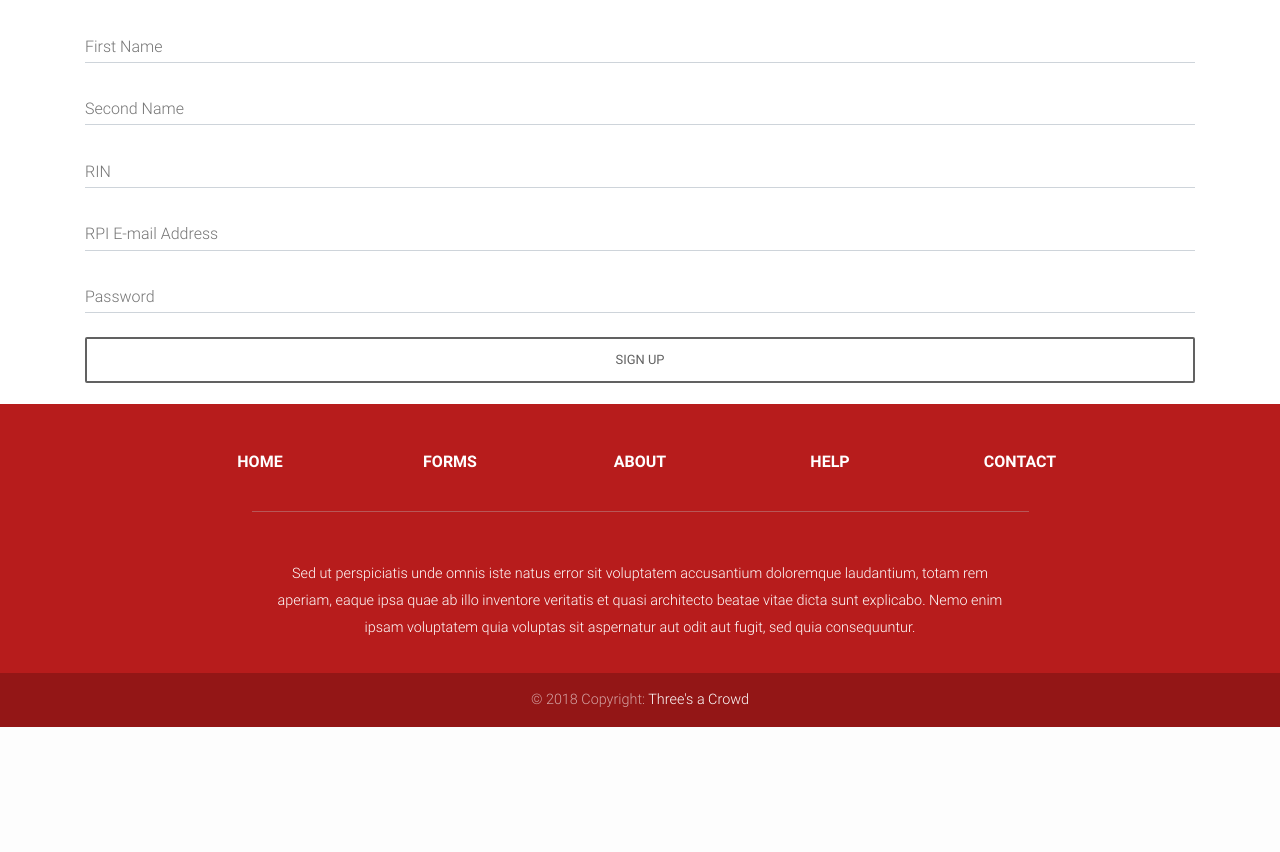
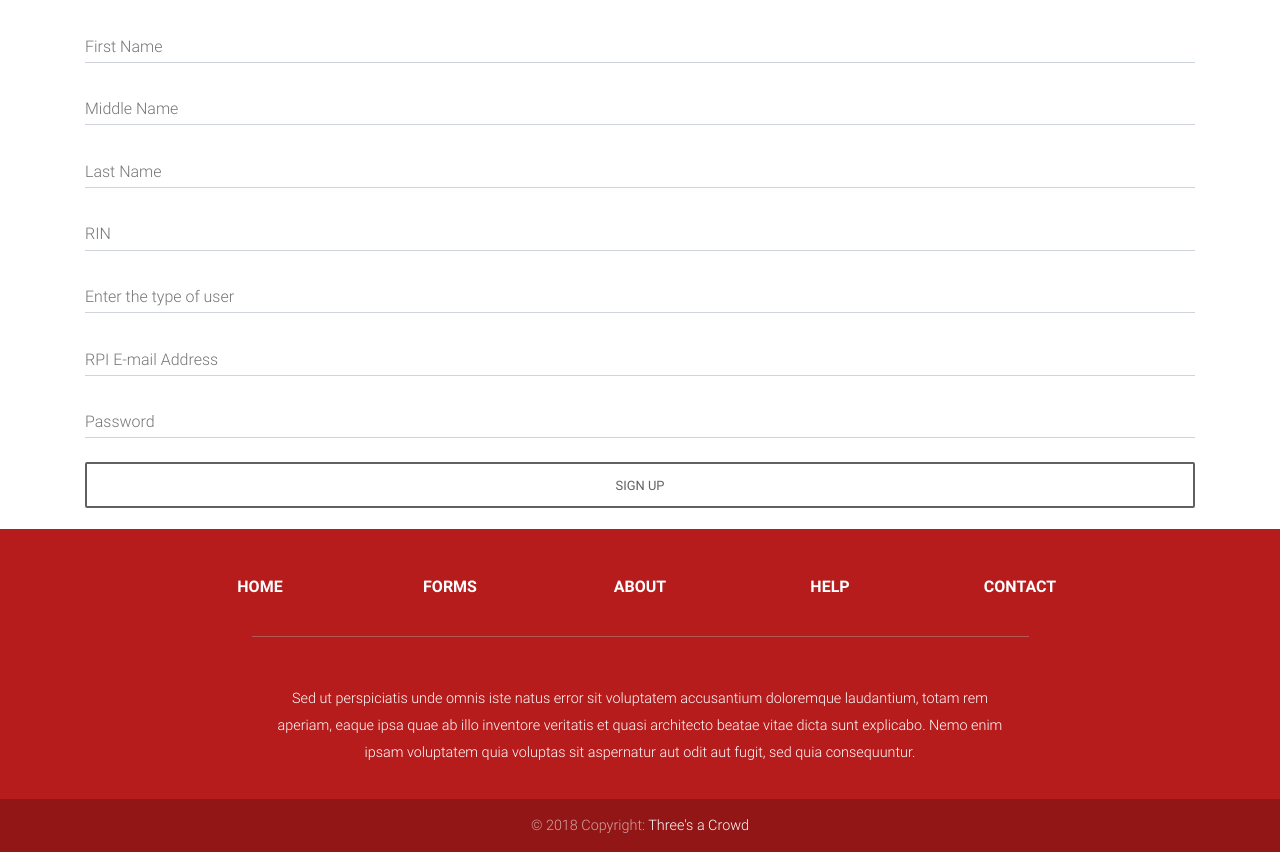
Before and after one commit to ortiza5/Threes-a-Crowd-SD-D-Project, a Flask app: page /register in a window 1280 px wide. Shown: the part 186-1038 px from the top of the page. Before the commit the page ends 913 px from the top, so only its background shows below. Run offline with Flask 2, Linux system fonts and the light colour scheme; parts of the project's set-up code (start-up, migrations or seed data) failed here and were passed over; some libraries are stand-ins or nearby versions.

Commit message:
got registration and login working to create a user object

```diff
--- a/app.py
+++ b/app.py
@@ -4,11 +4,12 @@ import pymysql, random
 from passlib.hash import sha256_crypt
 from config import *
 from helper import *
-from tempdata import FormLinks
+import usertypes
 
 
 app = Flask(__name__)
 app.secret_key=SECRET
+user = None
 
 # Index
 @app.route('/')
@@ -18,8 +19,8 @@ def index():
 @app.route('/home')
 def home():
     # Get forms that need to be displayed  in table
-
-    return render_template('home.html',forms=[], usertype="AA")
+    print(user)
+    return render_template('home.html',forms=[], usertype=user)
 
 @app.route('/about')
 def about():
@@ -52,8 +53,20 @@ def login():
                 session['logged_in'] = True
                 session['user'] = email
                 db.close()
-                print('correct')
-                return render_template('correct.html')
+                global user
+                print('%s',data[3])
+                if data[2] == "Student":
+                    user = usertypes.Student(data[3], data[4], data[5], data[0], data[6])
+                elif data[2] == "Faculty":
+                    user = usertypes.Faculty(data[3], data[4], data[5], data[0], data[6])
+                elif data[2] == "Staff":
+                    user = usertypes.StaffMember(data[3], data[4], data[5], data[0], data[6])
+                else:
+                    error = 'Not a valid user type. Register again'
+                    return render_template('login.html', error=error)
+
+                msg = 'Success, go to the home page to continue'
+                return render_template('login.html', msg=msg)
             else:
                 db.close()
                 print('wrong pass')
@@ -73,6 +86,12 @@ def register():
         # Get Form Fields
         email = request.form['email']
         password = request.form['password']
+        utype = request.form['utype']
+        first = request.form['first']
+        middle = request.form['middle']
+        last = request.form['last']
+        rin = request.form['rin']
+
         print(email)
         # Open database connection
         db = pymysql.connect(HOST,USER,PASSWORD,DBNAME )
@@ -87,7 +106,7 @@ def register():
             try:
                 newpass = sha256_crypt.hash(password)
                 # Execute the SQL command
-                cursor.execute('INSERT INTO user VALUES (%s, %s, %s)', [email, newpass, 'student'])
+                cursor.execute('INSERT INTO user VALUES (%s, %s, %s, %s, %s, %s, %s)', [email, newpass, utype, first, middle, last, rin])
                 # Commit your changes in the database
                 db.commit()
                 print('added user')
@@ -100,7 +119,8 @@ def register():
                 return render_template('register.html', error=error)
             db.close()
             print('registered')
-            return render_template('correct.html')
+            msg = 'Registration Success'
+            return render_template('register.html', msg=msg)
         else:
             db.close()
             print('Email address is already registered')
--- a/templates/register.html
+++ b/templates/register.html
@@ -13,7 +13,7 @@
 	<div style="background-color: #b71c1c;min-height: 15px;"></div>
 </header>
 <!--Main Navigation-->
-
+{% include 'includes/_messages.html' %}
 
 <!--Main layout-->
 <main>
@@ -27,16 +27,28 @@
 				<label for="materialRegisterFormFirst">First Name</label>
 			</div>
 
-			<!-- Second -->
+			<!-- Middle -->
 			<div class="md-form">
-				<input type="text" id="materialRegisterFormSecond" class="form-control" name="second" value={{request.form.second}}>
-				<label for="materialRegisterFormSecond">Second Name</label>
+				<input type="text" id="materialRegisterFormMiddle" class="form-control" name="middle" value={{request.form.middle}}>
+				<label for="materialRegisterFormSecond">Middle Name</label>
+			</div>
+
+			<!-- Last -->
+			<div class="md-form">
+				<input type="text" id="materialRegisterFormLast" class="form-control" name="last" value={{request.form.last}}>
+				<label for="materialRegisterFormSecond">Last Name</label>
 			</div>
 
 			<!-- RIN -->
 			<div class="md-form">
 				<input type="text" id="materialRegisterFormRIN" class="form-control" name="rin" value={{request.form.rin}}>
 				<label for="materialRegisterFormRIN">RIN</label>
+			</div>
+
+			<!-- Type of User -->
+			<div class="md-form">
+				<input type="text" id="materialRegisterFormUType" class="form-control" name="utype" value={{request.form.utype}}>
+				<label for="materialRegisterFormUType">Enter the type of user</label>
 			</div>
 
 			<!-- Email -->
```
Also changed, not shown: usertypes.py (line endings or trailing spaces).
